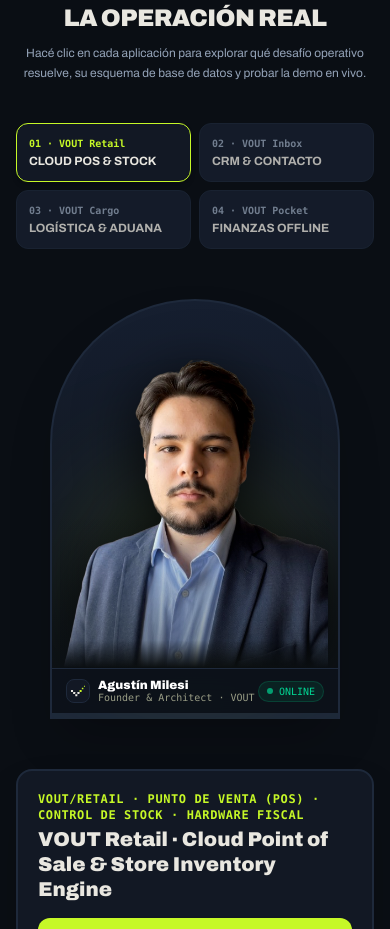
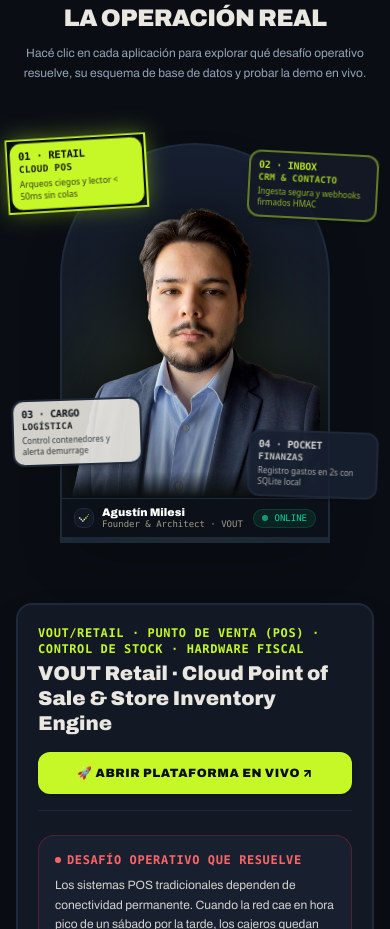
Before and after one commit to AgustinMilesi/portfolio, a Next.js app: page / in a window 390 px wide. Shown: the part 883-1812 px from the top of the page. Built offline with nearby package versions, Linux system fonts and the light colour scheme.

Commit message:
feat(mobile): display floating app stickers around portrait on mobile viewports

```diff
--- a/components/ArchEcosystemStage.tsx
+++ b/components/ArchEcosystemStage.tsx
@@ -232,45 +232,45 @@
   solutionSummary: string;
   colorClass: string;
   rotationDesktop: string;
-  positionDesktop: string;
+  positionResponsive: string;
 }
 
 const APP_STICKERS: AppSticker[] = [
   {
     id: "retail",
-    name: "01 · VOUT Retail",
-    role: "CLOUD POS & STOCK",
+    name: "01 · Retail",
+    role: "CLOUD POS",
     solutionSummary: "Arqueos ciegos y lector < 50ms sin colas",
     colorClass: "bg-[var(--primary-accent,#C6F827)] text-[#0A0E14] border-[#0A0E14]",
     rotationDesktop: "-rotate-3 hover:-rotate-1",
-    positionDesktop: "top-8 -left-4 md:-left-8 lg:-left-12",
+    positionResponsive: "top-2 -left-1 sm:top-8 sm:-left-6 md:-left-10 lg:-left-12",
   },
   {
     id: "inbox",
-    name: "02 · VOUT Inbox",
+    name: "02 · Inbox",
     role: "CRM & CONTACTO",
     solutionSummary: "Ingesta segura y webhooks firmados HMAC",
     colorClass: "bg-[#121824] text-[var(--primary-accent,#C6F827)] border-[var(--primary-accent,#C6F827)]/50",
     rotationDesktop: "rotate-3 hover:rotate-1",
-    positionDesktop: "top-12 -right-4 md:-right-8 lg:-right-12",
+    positionResponsive: "top-6 -right-1 sm:top-12 sm:-right-6 md:-right-10 lg:-right-12",
   },
   {
     id: "cargo",
-    name: "03 · VOUT Cargo",
-    role: "LOGÍSTICA & ADUANA",
-    solutionSummary: "Control de contenedores y alerta de demurrage",
+    name: "03 · Cargo",
+    role: "LOGÍSTICA",
+    solutionSummary: "Control contenedores y alerta demurrage",
     colorClass: "bg-[#E9E7E0] text-[#0A0E14] border-[#1E293B]",
     rotationDesktop: "-rotate-2 hover:rotate-0",
-    positionDesktop: "bottom-32 -left-4 md:-left-8 lg:-left-10",
+    positionResponsive: "bottom-24 -left-1 sm:bottom-28 sm:-left-6 md:-left-8 lg:-left-10",
   },
   {
     id: "pocket",
-    name: "04 · VOUT Pocket",
-    role: "FINANZAS OFFLINE",
-    solutionSummary: "Registro de gastos en 2s con SQLite local",
+    name: "04 · Pocket",
+    role: "FINANZAS",
+    solutionSummary: "Registro gastos en 2s con SQLite local",
     colorClass: "bg-[#161F30] text-[#E9E7E0] border-[#1E293B]",
-    rotationDesktop: "rotate-3 hover:rotate-1",
-    positionDesktop: "bottom-28 -right-4 md:-right-8 lg:-right-10",
+    rotationDesktop: "rotate-2 hover:rotate-0",
+    positionResponsive: "bottom-20 -right-1 sm:bottom-24 sm:-right-6 md:-right-8 lg:-right-10",
   },
 ];
 
@@ -301,12 +301,12 @@
       });
     }
 
-    // Pop-in of desktop stickers
-    gsap.from(".desktop-sticker", {
+    // Pop-in of stickers (desktop & mobile)
+    gsap.from(".app-sticker", {
       scale: 0.7,
       opacity: 0,
       y: 15,
-      stagger: 0.1,
+      stagger: 0.08,
       duration: 0.65,
       ease: "back.out(1.5)",
       delay: 0.2,
@@ -380,44 +380,16 @@
           </p>
         </div>
 
-        {/* Mobile App Selector Grid (Visible on small screens) */}
-        <div className="grid grid-cols-2 gap-2 md:hidden">
-          {APP_STICKERS.map((stk) => {
-            const isSelected = stk.id === activeAppId;
-            return (
-              <button
-                key={stk.id}
-                type="button"
-                onClick={() => handleSelectApp(stk.id)}
-                className={`p-3 rounded-xl border text-left transition-all cursor-pointer min-h-[44px] ${
-                  isSelected
-                    ? "bg-[var(--bg-card,#121824)] border-[var(--primary-accent,#C6F827)] shadow-md"
-                    : "bg-[var(--bg-card-subtle,#0D121B)] border-[var(--border-card,#1E293B)] opacity-75"
-                }`}
-              >
-                <span className={`text-[10px] font-mono font-bold block ${
-                  isSelected ? "text-[var(--primary-accent,#C6F827)]" : "text-[var(--text-muted,#9A9E86)]"
-                }`}>
-                  {stk.name}
-                </span>
-                <span className="text-xs font-bold text-[var(--text-main,#E9E7E0)] block truncate mt-0.5">
-                  {stk.role}
-                </span>
-              </button>
-            );
-          })}
-        </div>
-
-        {/* Monumental Central Arch Stage Container */}
-        <div className="relative mx-auto max-w-4xl min-h-[440px] sm:min-h-[520px] flex items-center justify-center w-full">
+        {/* Monumental Central Arch Stage Container with Floating Stickers */}
+        <div className="relative mx-auto max-w-4xl min-h-[440px] sm:min-h-[520px] flex items-center justify-center w-full px-2 sm:px-4">
           {/* The Arch Frame */}
-          <div ref={archRef} className="w-full max-w-[290px] sm:max-w-[400px] md:max-w-[460px] h-[420px] sm:h-[500px] rounded-t-full bg-gradient-to-b from-[#161F30] via-[#121824] to-[#0A0E14] border-t-2 border-x-2 border-[#1E293B] relative overflow-hidden shadow-2xl flex flex-col items-center justify-end p-0">
+          <div ref={archRef} className="w-full max-w-[270px] sm:max-w-[380px] md:max-w-[450px] h-[400px] sm:h-[480px] md:h-[500px] rounded-t-full bg-gradient-to-b from-[#161F30] via-[#121824] to-[#0A0E14] border-t-2 border-x-2 border-[#1E293B] relative overflow-hidden shadow-2xl flex flex-col items-center justify-end p-0">
             {/* Subtle glow behind Agustín */}
             <div className="absolute bottom-12 inset-x-8 h-48 bg-[var(--primary-accent,#C6F827)]/15 blur-3xl rounded-full pointer-events-none" />
 
             {/* Agustín Milesi Cutout Portrait */}
             <div className="relative z-10 w-full flex flex-col items-center justify-end select-none">
-              <div className="relative w-full max-w-[270px] sm:max-w-[360px] h-[310px] sm:h-[390px] flex items-end justify-center">
+              <div className="relative w-full max-w-[250px] sm:max-w-[340px] md:max-w-[380px] h-[300px] sm:h-[370px] md:h-[390px] flex items-end justify-center">
                 <Image
                   src={portraitImg}
                   alt="Agustín Milesi · VOUT Software Architecture"
@@ -428,9 +400,9 @@
               </div>
 
               {/* Architect Nameplate */}
-              <div className="w-full bg-[#0D121B]/95 backdrop-blur-md border-t border-[#1E293B] py-2.5 px-3.5 flex items-center justify-between z-20">
+              <div className="w-full bg-[#0D121B]/95 backdrop-blur-md border-t border-[#1E293B] py-2 px-3 sm:py-2.5 sm:px-3.5 flex items-center justify-between z-20">
                 <div className="flex items-center gap-2">
-                  <div className="size-6 rounded-lg bg-[#121824] border border-[#1E293B] flex items-center justify-center p-1 shrink-0">
+                  <div className="size-5 sm:size-6 rounded-lg bg-[#121824] border border-[#1E293B] flex items-center justify-center p-1 shrink-0">
                     <svg viewBox="68 106 416 310" className="w-full h-full" fill="none">
                       <rect x="68" y="228" width="60" height="60" rx="6" fill="#E9E7E0" />
                       <rect x="132" y="292" width="60" height="60" rx="6" fill="#E9E7E0" />
@@ -442,12 +414,12 @@
                     </svg>
                   </div>
                   <div>
-                    <h3 className="text-xs font-black text-white leading-none">Agustín Milesi</h3>
-                    <p className="text-[10px] font-mono text-[#9A9E86] leading-none mt-0.5">Founder &amp; Architect · VOUT</p>
+                    <h3 className="text-[11px] sm:text-xs font-black text-white leading-none">Agustín Milesi</h3>
+                    <p className="text-[9px] sm:text-[10px] font-mono text-[#9A9E86] leading-none mt-0.5">Founder &amp; Architect · VOUT</p>
                   </div>
                 </div>
 
-                <div className="flex items-center gap-1.5 text-[10px] font-mono text-emerald-400 bg-emerald-500/10 px-2 py-0.5 rounded-full border border-emerald-500/20">
+                <div className="flex items-center gap-1.5 text-[9px] sm:text-[10px] font-mono text-emerald-400 bg-emerald-500/10 px-2 py-0.5 rounded-full border border-emerald-500/20">
                   <span className="size-1.5 rounded-full bg-emerald-400 animate-pulse" />
                   <span>ONLINE</span>
                 </div>
@@ -457,7 +429,7 @@
             <div className="w-full h-1.5 bg-[#1E293B]" />
           </div>
 
-          {/* Desktop Floating App Stickers around Agustín */}
+          {/* Floating App Stickers around Agustín (Mobile & Desktop) */}
           {APP_STICKERS.map((stk) => {
             const isSelected = stk.id === activeAppId;
             return (
@@ -465,26 +437,26 @@
                 key={stk.id}
                 type="button"
                 onClick={() => handleSelectApp(stk.id)}
-                className={`desktop-sticker sticker-${stk.id} hidden md:flex flex-col absolute ${stk.positionDesktop} ${stk.rotationDesktop} transition-shadow duration-300 transform cursor-pointer select-none text-left z-20 ${
+                className={`app-sticker sticker-${stk.id} flex flex-col absolute ${stk.positionResponsive} ${stk.rotationDesktop} transition-shadow duration-300 transform cursor-pointer select-none text-left z-20 ${
                   isSelected
-                    ? "scale-110 z-30 ring-2 ring-[var(--primary-accent,#C6F827)] shadow-[0_0_25px_rgba(198,248,39,0.4)]"
-                    : "hover:scale-105 opacity-85 hover:opacity-100 shadow-xl"
+                    ? "scale-105 sm:scale-110 z-30 ring-2 ring-[var(--primary-accent,#C6F827)] shadow-[0_0_20px_rgba(198,248,39,0.45)]"
+                    : "hover:scale-105 opacity-90 hover:opacity-100 shadow-md"
                 }`}
                 aria-label={`Seleccionar aplicación: ${stk.name}`}
               >
-                <div className={`px-4 py-2.5 rounded-2xl border-2 ${stk.colorClass} font-mono max-w-[210px] shadow-lg`}>
-                  <div className="flex items-center justify-between gap-1.5">
-                    <span className="text-xs font-black uppercase tracking-tight leading-none">
+                <div className={`p-2 sm:p-2.5 md:p-3 rounded-xl sm:rounded-2xl border-2 ${stk.colorClass} font-mono max-w-[130px] sm:max-w-[170px] md:max-w-[210px] shadow-lg`}>
+                  <div className="flex items-center justify-between gap-1">
+                    <span className="text-[10px] sm:text-xs font-black uppercase tracking-tight leading-none">
                       {stk.name}
                     </span>
                     {isSelected && (
-                      <span className="size-2 rounded-full bg-[var(--primary-accent,#C6F827)] animate-ping shrink-0" />
+                      <span className="size-1.5 sm:size-2 rounded-full bg-[var(--primary-accent,#C6F827)] animate-ping shrink-0" />
                     )}
                   </div>
-                  <span className="text-[10px] font-bold block mt-1 uppercase tracking-wide opacity-90 leading-tight">
+                  <span className="text-[9px] sm:text-[10px] font-bold block mt-0.5 sm:mt-1 uppercase tracking-wide opacity-90 leading-tight">
                     {stk.role}
                   </span>
-                  <span className="text-[10px] block mt-1 opacity-80 leading-snug font-sans">
+                  <span className="text-[8px] sm:text-[9.5px] block mt-0.5 sm:mt-1 opacity-80 leading-snug font-sans line-clamp-2">
                     {stk.solutionSummary}
                   </span>
                 </div>
```
